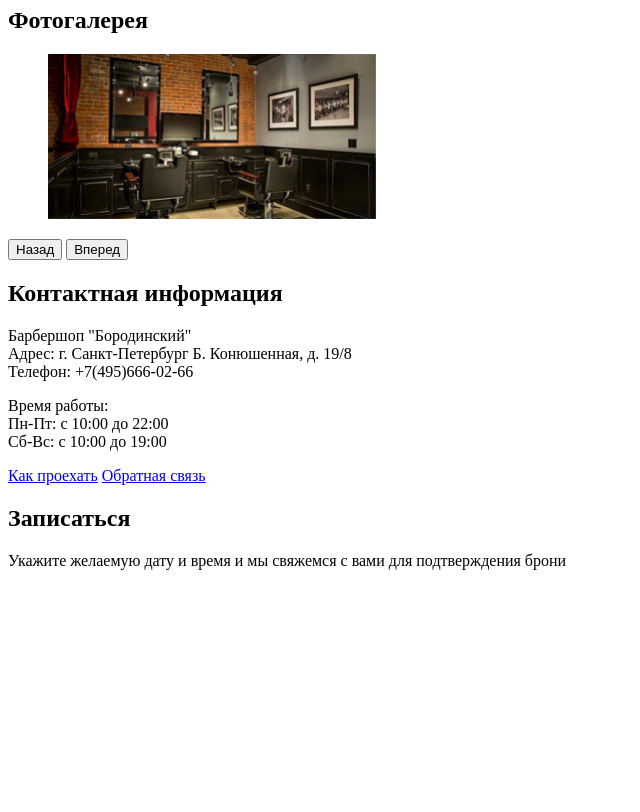
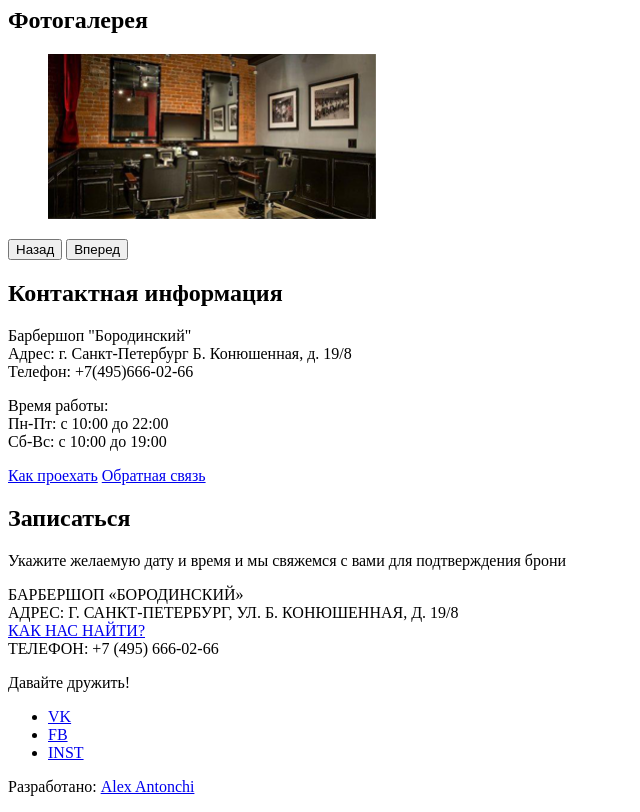
Before and after one commit to addicted-cyclist/borodinski, a plain HTML site: page index.html in a window 1280 px wide. Shown: the part 981-1793 px from the top of the page, without its empty margins (0-640 px from the left). Before the commit the page ends 1567 px from the top, so only its background shows below. Drawn offline with Linux system fonts and the light colour scheme.

Commit message:
footer markup

```diff
--- a/index.html
+++ b/index.html
@@ -113,5 +113,25 @@
         </section>
     </main>
 
+    <footer>
+        <p>
+            БАРБЕРШОП «БОРОДИНСКИЙ»<br>
+            АДРЕС: Г. САНКТ-ПЕТЕРБУРГ, УЛ. Б. КОНЮШЕННАЯ, Д. 19/8<br>
+            <a href="map.html">КАК НАС НАЙТИ?</a><br>
+            ТЕЛЕФОН: +7 (495) 666-02-66
+        </p>
+        <div>
+            <p>Давайте дружить!</p>
+            <ul>
+                <li><a href="#">VK</a></li>
+                <li><a href="#">FB</a></li>
+                <li><a href="#">INST</a></li>
+            </ul>
+        </div>
+        <p>
+            Разработано:
+            <a href="#">Alex Antonchi</a>
+        </p>
+    </footer>
 </body>
 </html>
```
